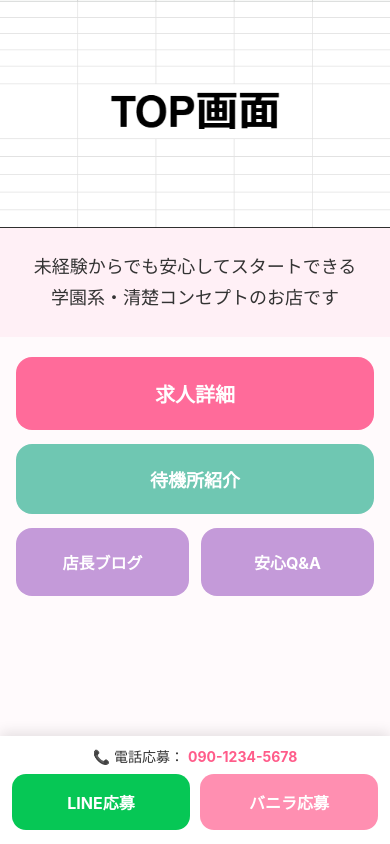
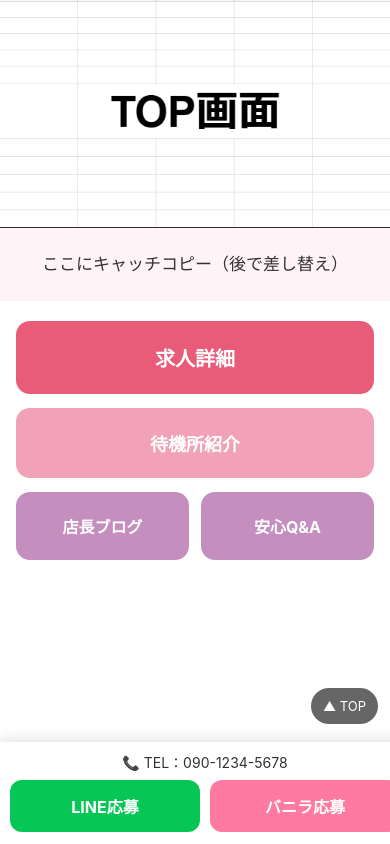
Before and after one commit to tatikawajogakuen/tachikawa-job, a plain HTML site: page index.html in a window 390 px wide. Drawn offline with Linux system fonts and the light colour scheme.

Commit message:
Revise index.html for improved layout and styles
Updated the HTML structure and styles for the job listing page, enhancing the layout and responsiveness.

```diff
--- a/index.html
+++ b/index.html
@@ -2,18 +2,17 @@
 <html lang="ja">
 <head>
 <meta charset="UTF-8">
-<title>立川女学園｜求人</title>
+<title>求人LP｜スマホ特化</title>
 <meta name="viewport" content="width=device-width, initial-scale=1">
 
 <style>
-/* ===== 全体 ===== */
+/* ===== 基本 ===== */
 body {
   margin: 0;
   font-family: -apple-system, BlinkMacSystemFont,
     "Hiragino Kaku Gothic ProN", Meiryo, sans-serif;
-  background: #fffafc;
+  background: #ffffff;
   color: #333;
-  padding-bottom: 120px; /* 固定CTA分 */
 }
 
 /* ===== TOP画像 ===== */
@@ -25,38 +24,39 @@ body {
 /* ===== キャッチ ===== */
 .catch {
   text-align: center;
-  padding: 24px 16px;
-  font-size: 18px;
+  padding: 22px 16px;
+  font-size: 17px;
   line-height: 1.7;
-  background: #fff0f6;
+  background: #fff3f7;
 }
 
 /* ===== ナビエリア ===== */
 .nav-area {
-  padding: 20px 16px;
+  padding: 20px 16px 120px; /* 下の固定CTA分余白 */
 }
 
+/* 共通ボタン */
 .nav {
   display: block;
   text-align: center;
   color: #fff;
   text-decoration: none;
   font-weight: bold;
-  border-radius: 16px;
+  border-radius: 14px;
   margin-bottom: 14px;
   padding: 22px 10px;
   font-size: 18px;
 }
 
-/* メイン導線 */
+/* main */
 .nav.main {
-  background: #ff6b9a;
+  background: #e85c7a;
   font-size: 20px;
 }
 
-/* サブ導線 */
+/* sub */
 .nav.sub {
-  background: #6fc7b2;
+  background: #f1a1b8;
 }
 
 /* 横並び */
@@ -65,89 +65,97 @@ body {
   gap: 12px;
 }
 
+/* left / right */
 .nav.half {
-  background: #c49ad9;
+  background: #c48fbf;
   flex: 1;
   font-size: 16px;
 }
 
-/* ===== 固定CTA ===== */
+/* ===== 画面下固定CTA ===== */
 .fixed-cta {
   position: fixed;
   bottom: 0;
   left: 0;
-  right: 0;
+  width: 100%;
   background: #ffffff;
   box-shadow: 0 -4px 12px rgba(0,0,0,0.1);
-  padding: 10px 12px 14px;
-  z-index: 999;
+  padding: 10px 10px 12px;
+  z-index: 1000;
 }
 
-/* 電話 */
 .fixed-cta .tel {
   text-align: center;
   font-size: 14px;
   margin-bottom: 8px;
 }
-.fixed-cta .tel a {
-  color: #ff5c8a;
-  text-decoration: none;
-  font-weight: bold;
-}
 
-/* 応募ボタン */
-.cta-row {
+.fixed-cta .buttons {
   display: flex;
   gap: 10px;
 }
 
-.cta-btn {
+.fixed-cta a {
   flex: 1;
   text-align: center;
-  padding: 16px 8px;
-  border-radius: 14px;
+  text-decoration: none;
   color: #fff;
-  text-decoration: none;
   font-weight: bold;
+  padding: 14px 0;
+  border-radius: 12px;
   font-size: 16px;
 }
 
-/* LINE */
-.cta-line {
+.line {
   background: #06c755;
 }
 
-/* バニラ */
-.cta-vanilla {
-  background: #ff8fb1;
+.vanilla {
+  background: #ff7aa2;
+}
+
+/* ===== TOPへ戻るボタン ===== */
+.to-top {
+  position: fixed;
+  right: 12px;
+  bottom: 120px; /* 固定CTAと被らない */
+  background: rgba(0,0,0,0.6);
+  color: #fff;
+  text-decoration: none;
+  font-size: 13px;
+  padding: 10px 12px;
+  border-radius: 20px;
+  z-index: 1001;
 }
 </style>
 </head>
 
-<body>
+<body id="top">
 
 <!-- ▼ TOP画像 -->
 <div class="top-image">
-  <img src="TOP画面.png" alt="立川女学園 求人">
+  <img src="TOP画面.png" alt="トップ画像">
 </div>
 
-<!-- ▼ キャッチコピー（TOPと求人詳細の間） -->
+<!-- ▼ キャッチコピー -->
 <div class="catch">
-  未経験からでも安心してスタートできる<br>
-  学園系・清楚コンセプトのお店です
+  ここにキャッチコピー（後で差し替え）
 </div>
 
 <!-- ▼ ページ遷移ナビ -->
 <div class="nav-area">
 
+  <!-- 求人詳細 -->
   <a href="job.html" class="nav main">
     求人詳細
   </a>
 
+  <!-- 待機所紹介（指定URL） -->
   <a href="https://tatikawajogakuen.github.io/tachikawajogakuenpop/" class="nav sub">
     待機所紹介
   </a>
 
+  <!-- 店長ブログ / Q&A -->
   <div class="nav-row">
     <a href="blog.html" class="nav half">
       店長ブログ
@@ -159,24 +167,19 @@ body {
 
 </div>
 
-<!-- ▼ 固定応募エリア -->
+<!-- ▼ 画面下固定CTA -->
 <div class="fixed-cta">
+  <div class="tel">
+    📞 TEL：090-1234-5678
+  </div>
+  <div class="buttons">
+    <a href="#" class="line">LINE応募</a>
+    <a href="#" class="vanilla">バニラ応募</a>
+  </div>
+</div>
 
-  <div class="tel">
-    📞 電話応募：
-    <a href="tel:09012345678">090-1234-5678</a>
-  </div>
-
-  <div class="cta-row">
-    <a href="#" class="cta-btn cta-line">
-      LINE応募
-    </a>
-    <a href="#" class="cta-btn cta-vanilla">
-      バニラ応募
-    </a>
-  </div>
-
-</div>
+<!-- ▼ TOPへ戻る -->
+<a href="#top" class="to-top">▲ TOP</a>
 
 </body>
 </html>
```
